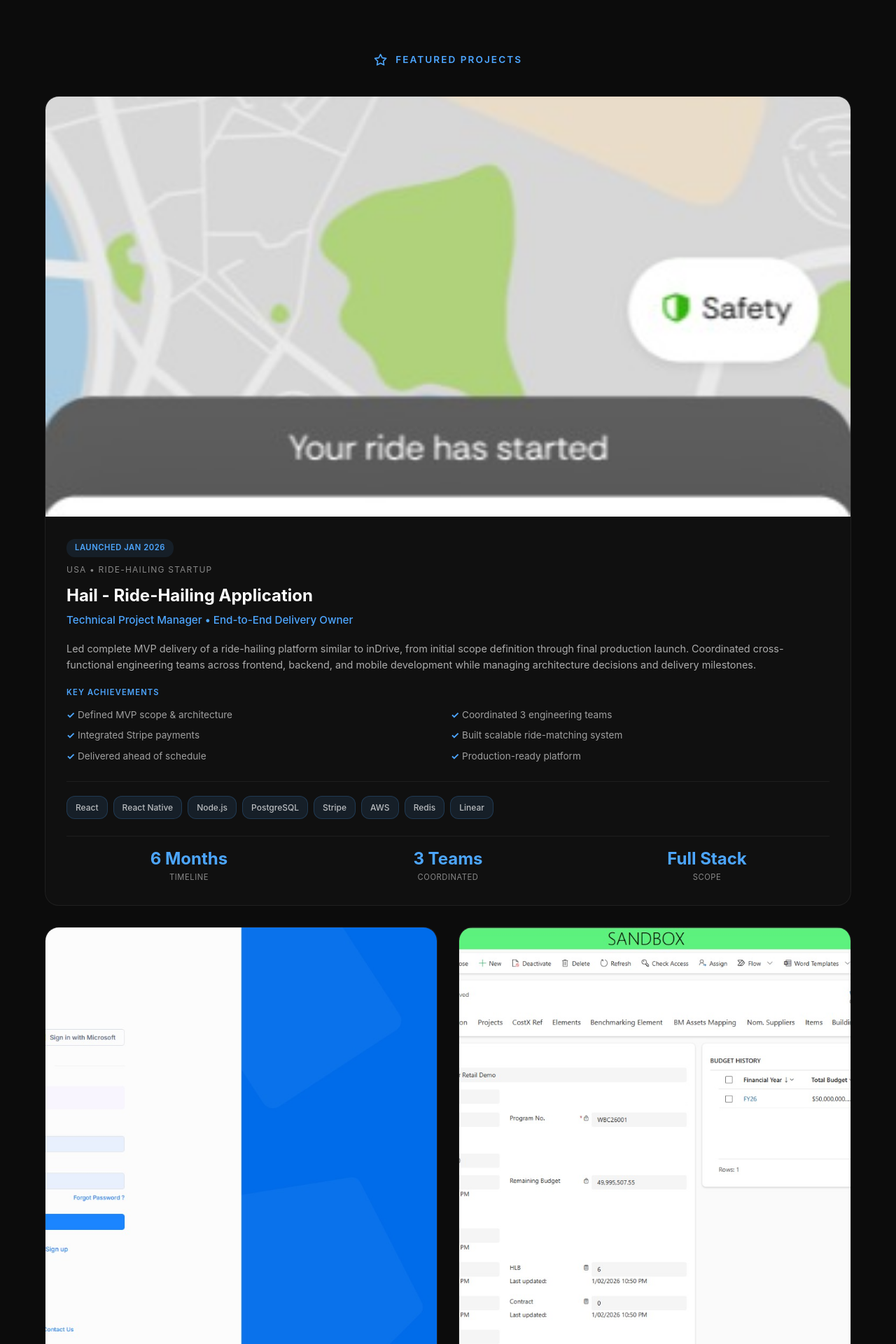
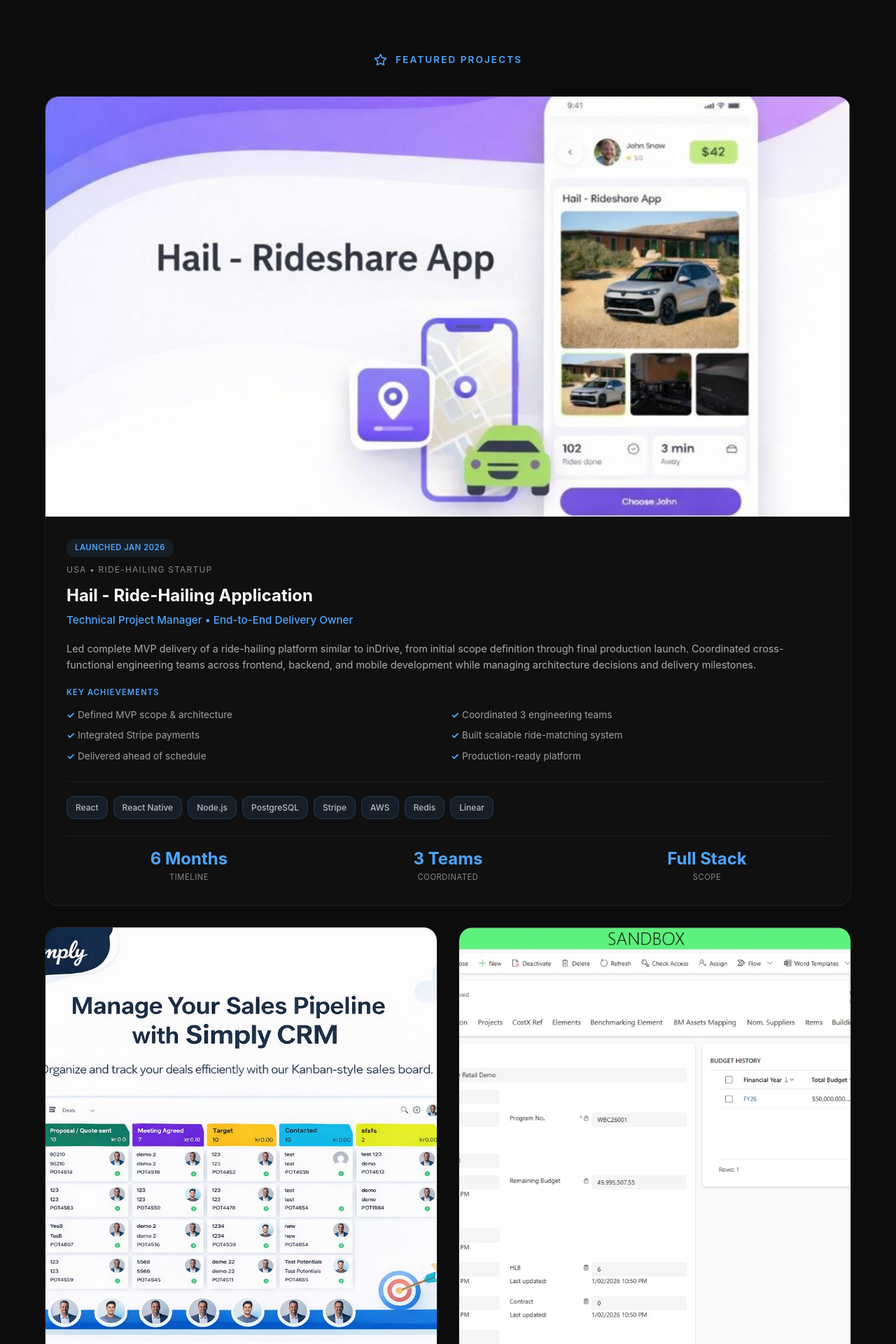
Before and after one commit to salaar-ahmad/Salaar-s-Webfolio, a Next.js app: page /projects in a window 1280 px wide. Shown: the part 340-2260 px from the top of the page at 70% size. Built offline with nearby package versions, Linux system fonts and the light colour scheme.

Commit message:
Changed images for project

```diff
--- a/app/projects/page.jsx
+++ b/app/projects/page.jsx
@@ -34,7 +34,7 @@
     gradient: "linear-gradient(135deg, #667eea 0%, #764ba2 100%)",
     icon: "🚗",
     images: ["/images/hail3.jpeg", "/images/hail4.jpeg", "/images/hail5.jpeg"],
-    image: "/images/hail3.jpeg"
+    image: "/images/hail-main2.jpeg"
   },,
   {
     id: 2,
@@ -59,7 +59,7 @@
     gradient: "linear-gradient(135deg, #2193b0 0%, #6dd5ed 100%)",
     icon: "📊",
     images: ["/images/crm1.jpeg", "/images/crm2.jpeg", "/images/crm3.jpeg"],
-    image: "/images/crm1.jpeg"
+    image: "/images/crm-main1.jpeg"
   },
   {
     id: 3,
--- a/data/projects.js
+++ b/data/projects.js
@@ -5,7 +5,7 @@
     title: "Hail - Ride-Hailing Application",
     description: "Led complete MVP delivery of a ride-hailing platform similar to inDrive, from initial scope definition through final production launch. Coordinated cross-functional engineering teams across frontend, backend, and mobile development while managing architecture decisions and delivery milestones. Defined MVP scope & architecture, coordinated 3 engineering teams, integrated Stripe payments, built scalable ride-matching system, delivered ahead of schedule, and created a production-ready platform.",
     tags: ["React", "React Native", "Node.js", "PostgreSQL", "Stripe", "AWS", "Redis", "Linear"],
-    image: "/images/hail3.jpeg",
+    image: "/images/hail-main2.jpeg",
     images: ["/images/hail3.jpeg", "/images/hail4.jpeg", "/images/hail5.jpeg"],
     type: "image",
     github: "#",
@@ -17,7 +17,7 @@
     title: "Simply CRM Enhancements",
     description: "Owned delivery of feature upgrades and complete UI transition for a live SaaS CRM product. Managed engineering teams through structured sprints while ensuring data integrity across multiple production releases. Defined technical scope & sprint structure, coordinated frontend/backend engineers, validated data integrity migrations, and achieved measurable UX improvements.",
     tags: ["SaaS", "CRM", "Agile", "Data Migration", "UI/UX"],
-    image: "/images/crm1.jpeg",
+    image: "/images/crm-main1.jpeg",
     images: ["/images/crm1.jpeg", "/images/crm2.jpeg", "/images/crm3.jpeg"],
     type: "image",
     github: "#",
```
Also changed, not shown: public/images/crm-main1.jpeg (added), public/images/hail-main2.jpeg (added).
